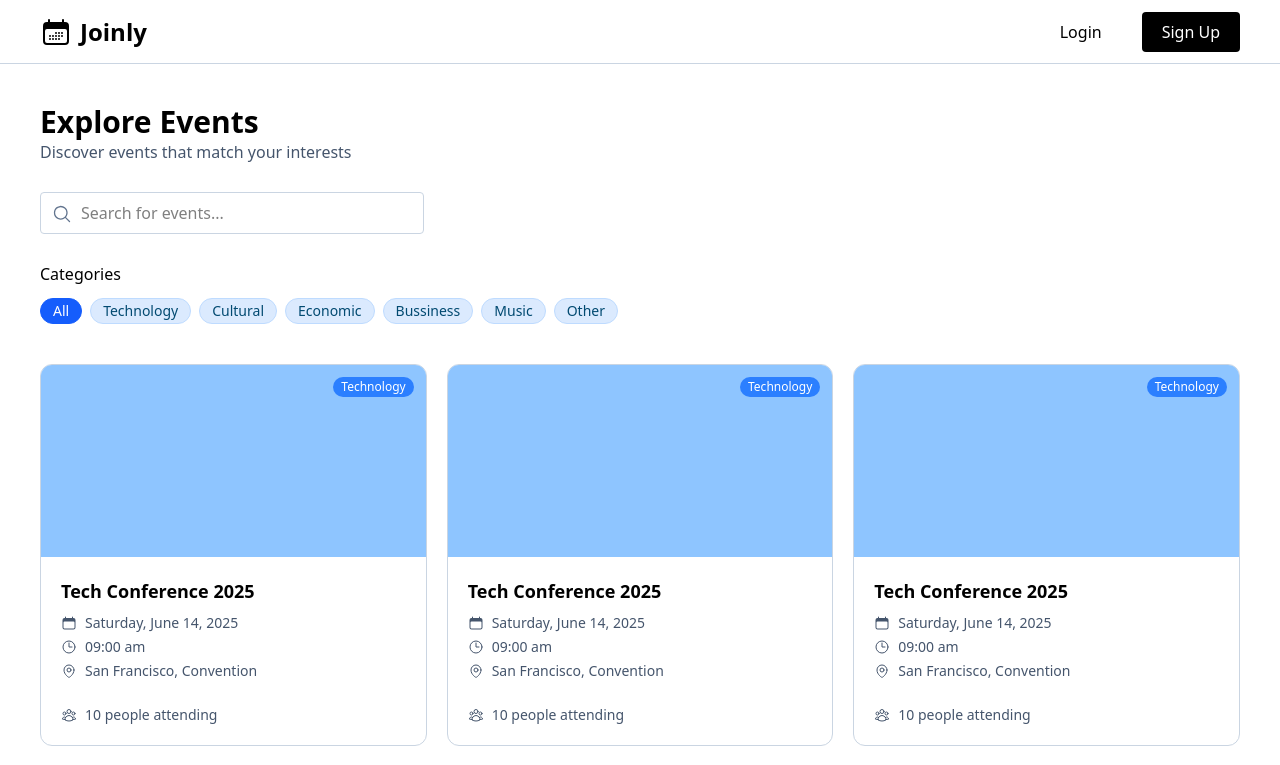
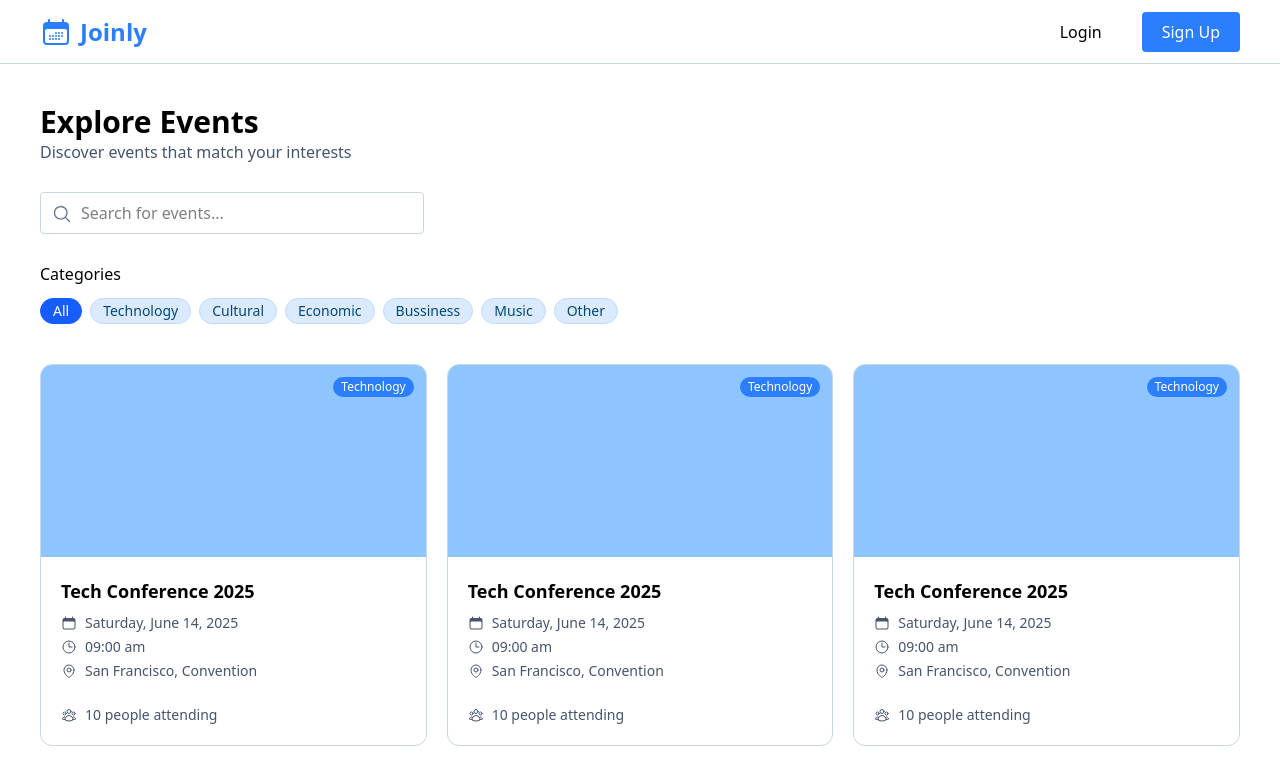
Before and after one commit to davidvchang/Joinly, a React (Vite) app in the folder frontend/: page / in a window 1280 px wide. Shown: the top 765 px of the page. Built offline with nearby package versions, Linux system fonts and the light colour scheme.

Commit message:
Fix: Change bg color in logo and register button

```diff
--- a/frontend/src/components/BtnNavBar.tsx
+++ b/frontend/src/components/BtnNavBar.tsx
@@ -15,7 +15,7 @@ const BtnNavBar:React.FC<PropsBtn> = ({link, text, isLogin}) => {
                 <span>{text}</span>
             </Link>
         ) : (
-            <Link to={link} className='w-fit h-fit px-5 py-2 bg-black text-white rounded hover:brightness-90 hover:transition duration-300'>
+            <Link to={link} className='w-fit h-fit px-5 py-2 bg-blue-500 text-white rounded hover:bg-blue-600 hover:transition duration-300'>
                 <span>{text}</span>
             </Link>
         )}
--- a/frontend/src/components/NavBar.tsx
+++ b/frontend/src/components/NavBar.tsx
@@ -6,7 +6,7 @@ import { Link } from 'react-router-dom'
 const NavBar:React.FC = () => {
   return (
     <div className='h-16 w-full bg-white border-b border-b-slate-300 flex items-center px-10 justify-between fixed top-0 z-50'>
-        <Link to='/' className='flex items-center gap-2'>
+        <Link to='/' className='flex items-center gap-2 text-blue-500'>
             <CalendarDaysIcon className='w-8 h-8'/>
             <span className='text-2xl font-bold'>Joinly</span>
         </Link>
```
